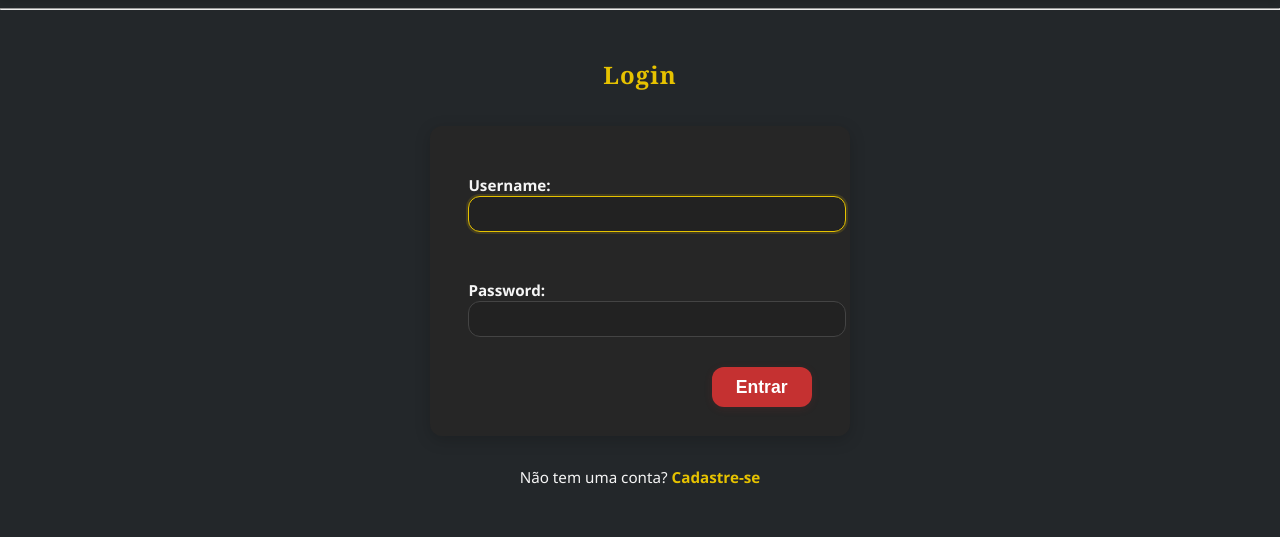
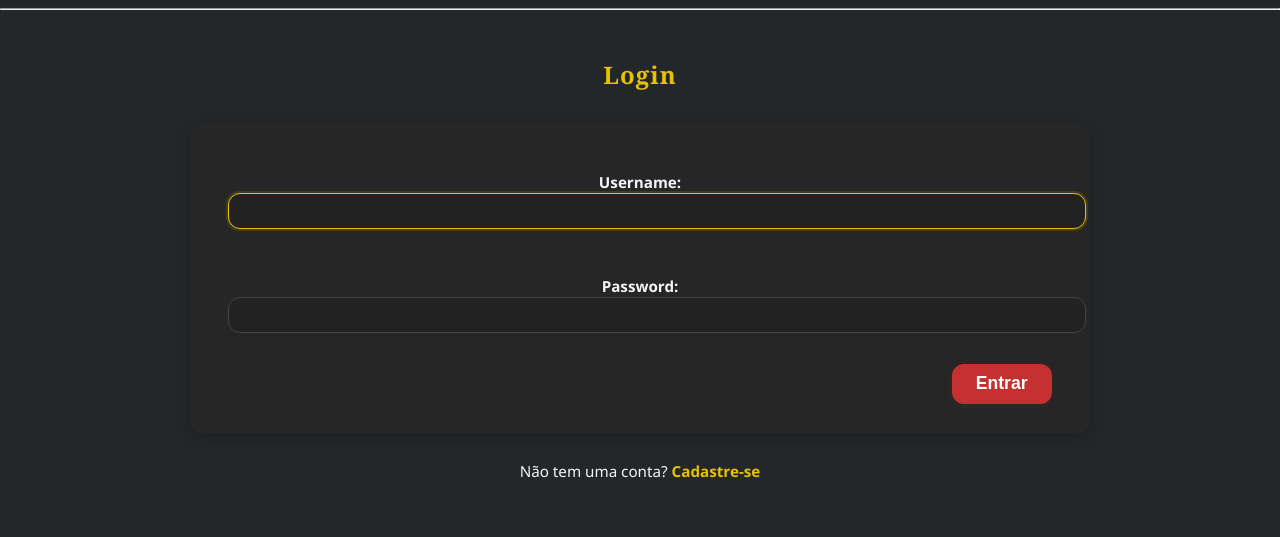
Before and after one commit to gitGabrielCastilho/mm3_rpg, a Django app: a page that uses templates/base.html in a window 1280 px wide. Shown: the part 64-601 px from the top of the page. Run offline with Django 5.2, Linux system fonts and the light colour scheme.

Commit message:
fallback outras paginas

```diff
--- a/templates/base.html
+++ b/templates/base.html
@@ -7,6 +7,45 @@
   <title>Mutantes & Malfeitores</title>
 
   <link rel="stylesheet" href="{% static 'css/style.css' %}">
+  <style>
+    /* Critical layout fallbacks to survive stale external CSS */
+    .home-center,
+    .auth-form-center,
+    .item-form-center,
+    .personagem-form-center,
+    .personagens-center,
+    .salas-center,
+    .combate-detalhes-center {
+      display: flex;
+      flex-direction: column;
+      align-items: center;
+      justify-content: flex-start;
+      min-height: 40vh;
+      margin: 0 auto;
+      text-align: center;
+      gap: 0.8rem;
+    }
+    .auth-form,
+    .item-form-center,
+    .personagem-form-fields,
+    .combate-card,
+    .card {
+      width: 100%;
+      max-width: 900px;
+      box-sizing: border-box;
+    }
+    .itens-area-responsive,
+    .salas-center,
+    .combate-detalhes-center {
+      width: 100%;
+      max-width: 1400px;
+      margin-left: auto;
+      margin-right: auto;
+      box-sizing: border-box;
+    }
+    .table-responsive { width: 100%; overflow-x: auto; }
+    .nav-bar { position: sticky; top: 0; }
+  </style>
  </head>
 <body>
 
```
